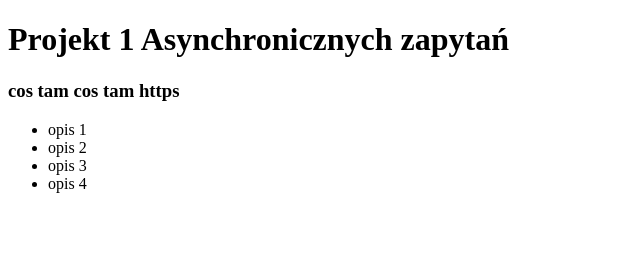
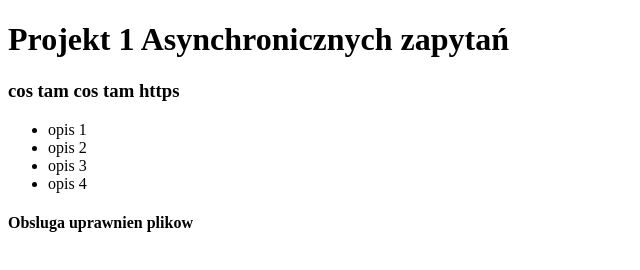
Before and after one commit to xKatashi/Projekt1, a plain HTML site: page index.html in a window 1280 px wide. Shown: the whole page, without its empty margins (0-640 px from the left). Drawn offline with Linux system fonts and the light colour scheme.

Commit message:
dodanie naglowka h4 do projektu index.html

```diff
--- a/index.html
+++ b/index.html
@@ -10,11 +10,11 @@
     <h1>Projekt 1 Asynchronicznych zapytań</h1>
     <h3>cos tam cos tam https</h3>
     <ul>
-
         <li>opis 1</li>
         <li>opis 2</li>
         <li>opis 3</li>
         <li>opis 4</li>
     </ul>
+    <h4>Obsluga uprawnien plikow</h4>
 </body>
 </html>
```
